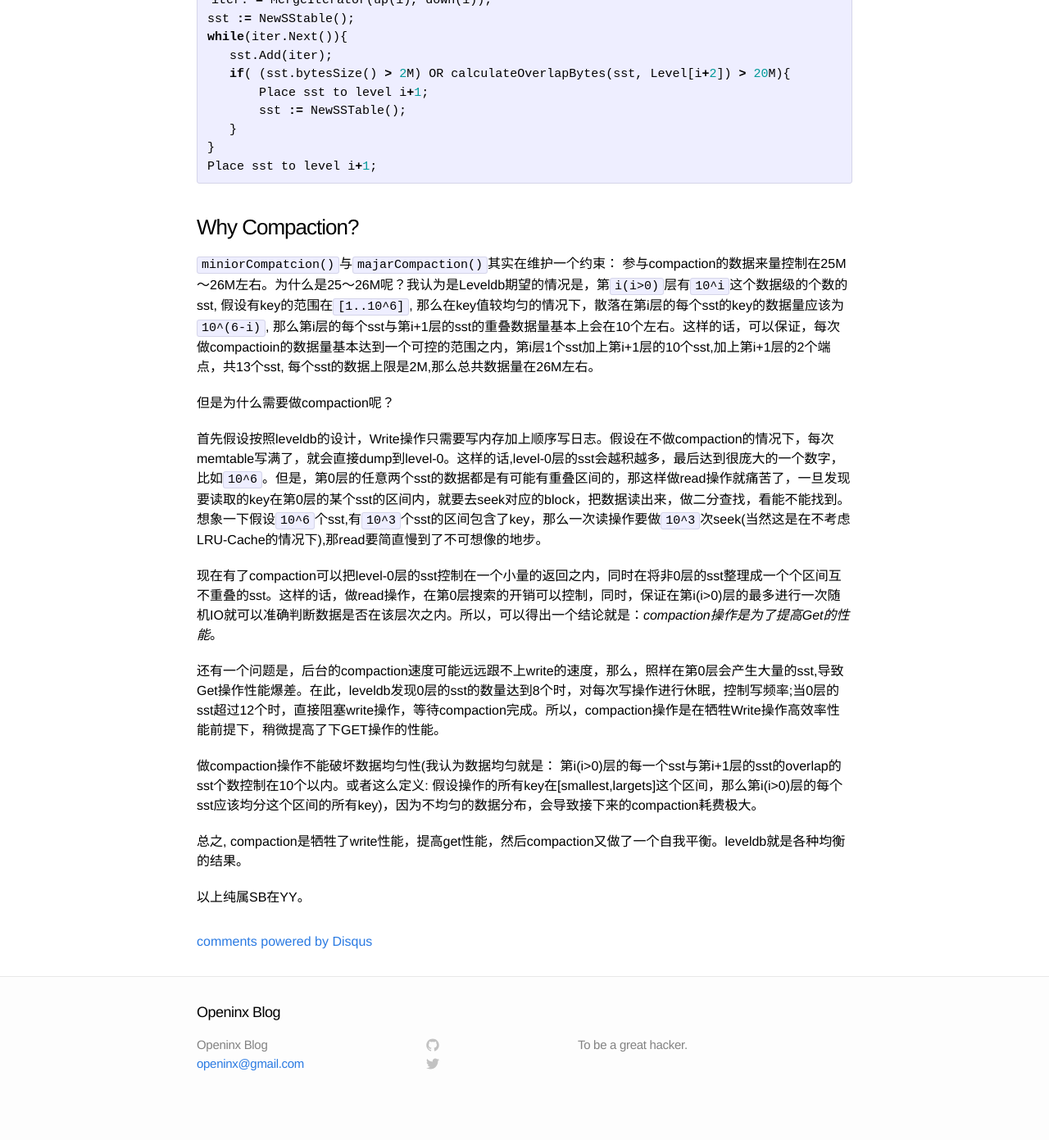
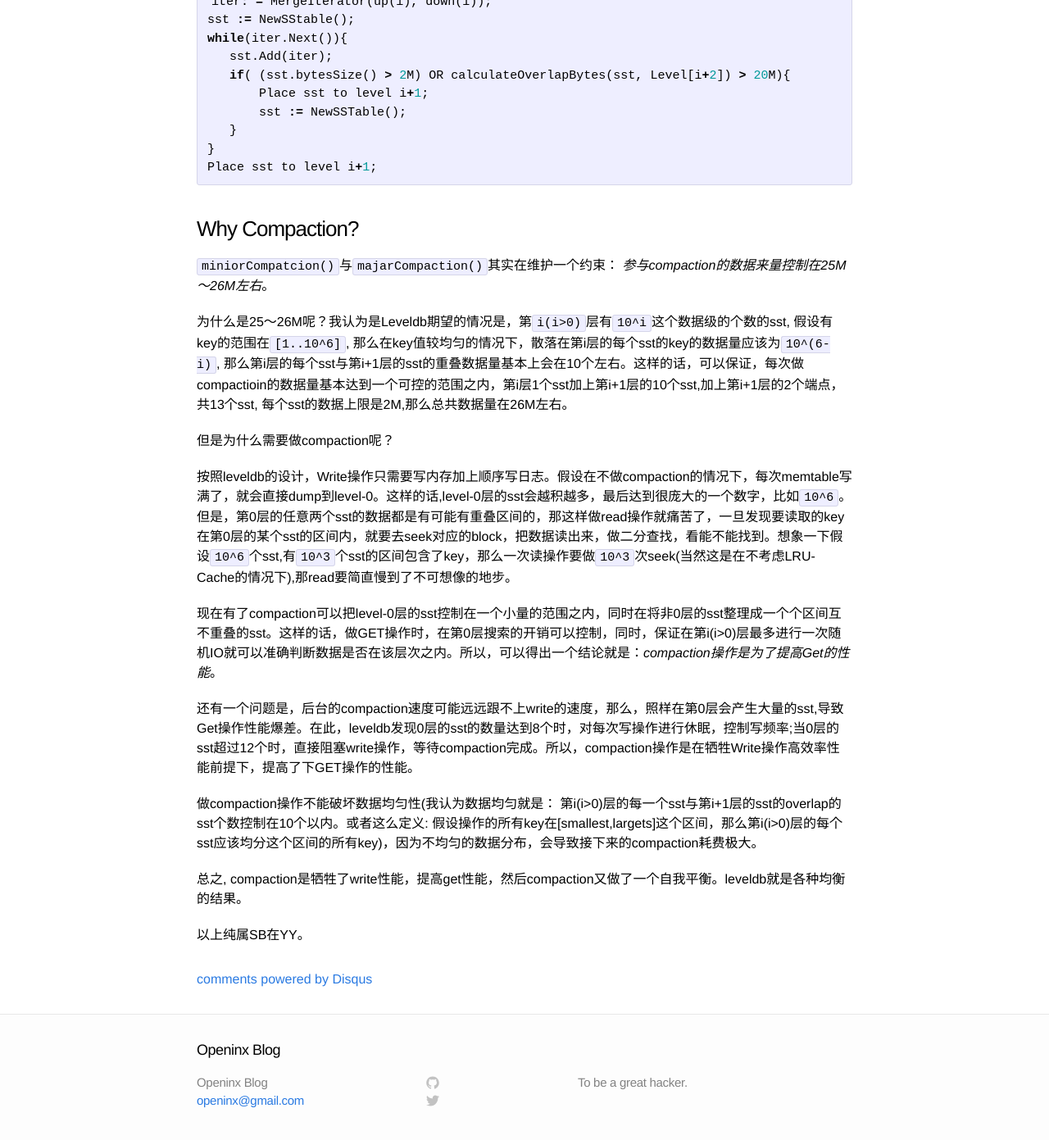
Before and after one commit to SteNicholas/openinx.github.io, a Jekyll site: the page built from _posts/2014-08-17-leveldb-compaction.md, in a window 1280 px wide and 1400 px high, scrolled down 2274 px. Shown: the top 1391 px of the window at 82% size. Built offline with Jekyll 4.4.1, drawn with Linux system fonts in a browser that asks for light colours; Markdown is read by kramdown in place of the engine named in the settings; comment, search, counter and statistics services are not loaded; before the commit the page ends 3628 px from its top, so only the background shows below that; some of the changed text lies outside the part shown.

Commit message:
NewPost: LevelDB Compaction

````diff
--- a/_posts/2014-08-17-leveldb-compaction.md
+++ b/_posts/2014-08-17-leveldb-compaction.md
@@ -29,25 +29,25 @@ tags: [ leveldb ]
 在上面的两个条件同时满足的情况下，会阻塞写线程，把memtable移到immtable。然后新起一个memtable，让写操作写到这个memtable里。最后将imm放到后台线程去做compaction.
 
 ### Majar Compaction触发的条件
-一下任一条件满足都会，触发Major Compaction:
+以下任一条件满足时，都会触发Major Compaction:
 1. 调用CompactRange这个API，手动触发compaction;
 2. 调用Get这个API的过程中，发现seek的第一个sstable的AllowedSeek消耗完了;
 3. 第0层的sstable超过8个;
 4. 第i(i>0)层的所有sstable的占用空间超过`10^i M`;
 
-其中第4点一般是在第i层做了一次compaction之后，发现i+1层的不满足leveldb基本约束5了，导致再做一次compaction.
+其中第4点一般是在第i层做了一次compaction之后，发现i+1层的不满足_leveldb基本约束5_了，导致再做一次compaction.
 
 ### Minor Compaction流程
 
 ```cpp
 1. sstable = MemtableDumpToSSTable(immtable);
 2. i = PickLevelForMemTableOutput(sstable);
-3. put SSTable to level i;
+3. place SSTable to level i;
 3. edit= getVersionEdit();
 4. updateVersionSet();
 ```
 
-其中层次选择函数PickLevelForMemTableOutput选择如下：
+其中层次选择函数`PickLevelForMemTableOutput()`如下：
 
 ```cpp
 int PickLevelForMemTableOutput(sst){
@@ -70,7 +70,7 @@ int PickLevelForMemTableOutput(sst){
 ```cpp
 c, i := PickCompaction(); // i is level
 if( up(i).size() == 1  AND down(i).size() == 0) {  // down(i) is empty set.
-   overlapBytes := calculateOverlapBytes(up(i), Level(i+2));
+   overlapBytes := calculateOverlapBytes(up(i), Level[i+2]);
    if( overlapBytes <= 20M ){
       Just place up(i) to (i+1) level.
       return;
@@ -98,15 +98,17 @@ Place sst to level i+1;
 
 ### Why Compaction?
 
-`miniorCompatcion()`与`majarCompaction()`其实在维护一个约束： 参与compaction的数据来量控制在25M～26M左右。为什么是25～26M呢？我认为是Leveldb期望的情况是，第`i(i>0)`层有`10^i`这个数据级的个数的sst, 假设有key的范围在`[1..10^6]`, 那么在key值较均匀的情况下，散落在第i层的每个sst的key的数据量应该为`10^(6-i)`, 那么第i层的每个sst与第i+1层的sst的重叠数据量基本上会在10个左右。这样的话，可以保证，每次做compactioin的数据量基本达到一个可控的范围之内，第i层1个sst加上第i+1层的10个sst,加上第i+1层的2个端点，共13个sst, 每个sst的数据上限是2M,那么总共数据量在26M左右。
+`miniorCompatcion()`与`majarCompaction()`其实在维护一个约束： _参与compaction的数据来量控制在25M～26M左右_。
+
+为什么是25～26M呢？我认为是Leveldb期望的情况是，第`i(i>0)`层有`10^i`这个数据级的个数的sst, 假设有key的范围在`[1..10^6]`, 那么在key值较均匀的情况下，散落在第i层的每个sst的key的数据量应该为`10^(6-i)`, 那么第i层的每个sst与第i+1层的sst的重叠数据量基本上会在10个左右。这样的话，可以保证，每次做compactioin的数据量基本达到一个可控的范围之内，第i层1个sst加上第i+1层的10个sst,加上第i+1层的2个端点，共13个sst, 每个sst的数据上限是2M,那么总共数据量在26M左右。
 
 但是为什么需要做compaction呢？
 
-首先假设按照leveldb的设计，Write操作只需要写内存加上顺序写日志。假设在不做compaction的情况下，每次memtable写满了，就会直接dump到level-0。这样的话,level-0层的sst会越积越多，最后达到很庞大的一个数字，比如`10^6`。但是，第0层的任意两个sst的数据都是有可能有重叠区间的，那这样做read操作就痛苦了，一旦发现要读取的key在第0层的某个sst的区间内，就要去seek对应的block，把数据读出来，做二分查找，看能不能找到。想象一下假设`10^6`个sst,有`10^3`个sst的区间包含了key，那么一次读操作要做`10^3`次seek(当然这是在不考虑LRU-Cache的情况下),那read要简直慢到了不可想像的地步。
+按照leveldb的设计，Write操作只需要写内存加上顺序写日志。假设在不做compaction的情况下，每次memtable写满了，就会直接dump到level-0。这样的话,level-0层的sst会越积越多，最后达到很庞大的一个数字，比如`10^6`。但是，第0层的任意两个sst的数据都是有可能有重叠区间的，那这样做read操作就痛苦了，一旦发现要读取的key在第0层的某个sst的区间内，就要去seek对应的block，把数据读出来，做二分查找，看能不能找到。想象一下假设`10^6`个sst,有`10^3`个sst的区间包含了key，那么一次读操作要做`10^3`次seek(当然这是在不考虑LRU-Cache的情况下),那read要简直慢到了不可想像的地步。
 
-现在有了compaction可以把level-0层的sst控制在一个小量的返回之内，同时在将非0层的sst整理成一个个区间互不重叠的sst。这样的话，做read操作，在第0层搜索的开销可以控制，同时，保证在第i(i>0)层的最多进行一次随机IO就可以准确判断数据是否在该层次之内。所以，可以得出一个结论就是：_compaction操作是为了提高Get的性能_。
+现在有了compaction可以把level-0层的sst控制在一个小量的范围之内，同时在将非0层的sst整理成一个个区间互不重叠的sst。这样的话，做GET操作时，在第0层搜索的开销可以控制，同时，保证在第i(i>0)层最多进行一次随机IO就可以准确判断数据是否在该层次之内。所以，可以得出一个结论就是：_compaction操作是为了提高Get的性能_。
 
-还有一个问题是，后台的compaction速度可能远远跟不上write的速度，那么，照样在第0层会产生大量的sst,导致Get操作性能爆差。在此，leveldb发现0层的sst的数量达到8个时，对每次写操作进行休眠，控制写频率;当0层的sst超过12个时，直接阻塞write操作，等待compaction完成。所以，compaction操作是在牺牲Write操作高效率性能前提下，稍微提高了下GET操作的性能。
+还有一个问题是，后台的compaction速度可能远远跟不上write的速度，那么，照样在第0层会产生大量的sst,导致Get操作性能爆差。在此，leveldb发现0层的sst的数量达到8个时，对每次写操作进行休眠，控制写频率;当0层的sst超过12个时，直接阻塞write操作，等待compaction完成。所以，compaction操作是在牺牲Write操作高效率性能前提下，提高了下GET操作的性能。
 
 做compaction操作不能破坏数据均匀性(我认为数据均匀就是： 第i(i>0)层的每一个sst与第i+1层的sst的overlap的sst个数控制在10个以内。或者这么定义: 假设操作的所有key在[smallest,largets]这个区间，那么第i(i>0)层的每个sst应该均分这个区间的所有key)，因为不均匀的数据分布，会导致接下来的compaction耗费极大。
 
````
Also changed, not shown: other parts of _posts/2014-08-17-leveldb-compaction.md (+2 -2 lines).
